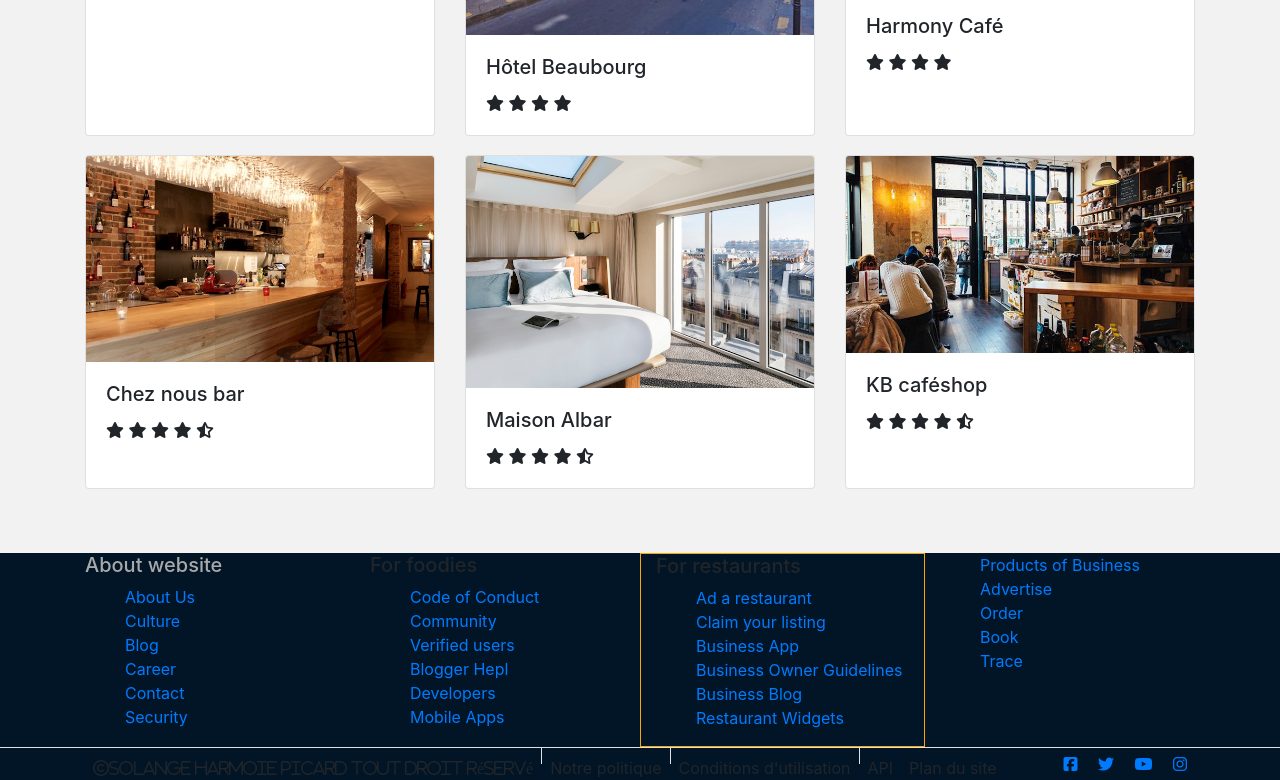
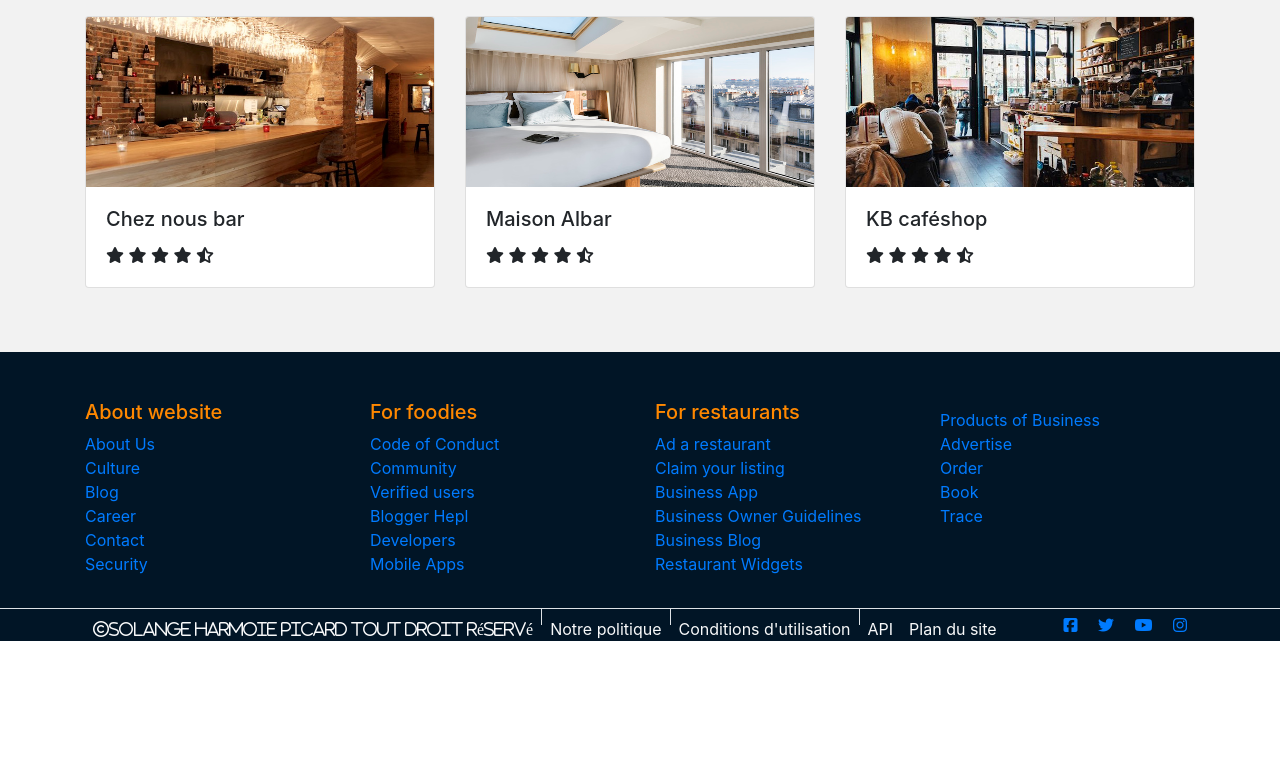
Before and after one commit to SolangeHarmoniePICARD/foodies, a plain HTML site: page index.html in a window 1280 px wide. Shown: the part 1029-1809 px from the top of the page. After the commit the page ends 1670 px from the top, so only its background shows below. Drawn offline with nearby package versions, Linux system fonts and the light colour scheme.

Commit message:
Finalisation de la maquette, nettoyage du css

```diff
--- a/index.html
+++ b/index.html
@@ -8,6 +8,8 @@
     <link rel="stylesheet" href="https://stackpath.bootstrapcdn.com/bootstrap/4.3.1/css/bootstrap.min.css" integrity="sha384-ggOyR0iXCbMQv3Xipma34MD+dH/1fQ784/j6cY/iJTQUOhcWr7x9JvoRxT2MZw1T" crossorigin="anonymous">
     <link rel="stylesheet" href="style.css">
     <link rel="icon" type="image/png" href="img/chef.png" />
+    <link href="https://fonts.googleapis.com/css?family=Roboto&display=swap" rel="stylesheet">
+    <link href="https://fonts.googleapis.com/css?family=Montserrat+Alternates|Roboto:700i&display=swap" rel="stylesheet">
   </head>
 
   <body>
@@ -44,21 +46,21 @@
             <div class="carousel-item active">
               <img src="img/flore.jpg" class="d-block w-100" alt="...">
               <div class="carousel-caption d-none d-md-block">
-                <h5>Cafés</h5>
+                <h1>Cafés</h1>
                 <p>Les cafés mythiques...</p>
               </div>
             </div>
             <div class="carousel-item">
               <img src="img/restaurant-bateau-mouche.jpg" class="d-block w-100" alt="...">
               <div class="carousel-caption d-none d-md-block">
-                <h5>Restaurants</h5>
+                <h1>Restaurants</h1>
                 <p>Lorem ipsum dolor sit amet, consectetur adipiscing elit.</p>
               </div>
             </div>
             <div class="carousel-item">
               <img src="img/home-situation.jpg" class="d-block w-100" alt="...">
               <div class="carousel-caption d-none d-md-block">
-                <h5>Hôtels</h5>
+                <h1>Hôtels</h1>
                 <p>Sous les toits de Paris ! </p>
               </div>
             </div>
@@ -73,7 +75,7 @@
           </a>
         </div>
       </div>
-      <!===========================================================================================>
+
         <!-- bandeau contenant la barre de recherche -->
         <div class="navigation row">
           <div class="search container">
@@ -94,7 +96,7 @@
     <section>
       <!--- titre --->
       <div class="bestof container">
-        <div class="">
+        <div class="header">
           <h2 class="text-center">Les places les plus visitées</h2>
           <p class="text-center">Découvrez les restaurants, bars et hôtels les mieux notées de la villes!</p>
         </div>
@@ -113,7 +115,7 @@
             </div>
           </div>
 
-          <div class="card">
+          <div class="card second">
             <img src="img/beaubourg-hotel.jpg" class="card-img-top" alt="devanture de l'hotel BeauBourg">
             <div class="card-body">
               <h5 class="card-title">Hôtel Beaubourg</h5>
@@ -190,47 +192,42 @@
     <footer class="plan_site">
       <div class="foot container ">
         <div class="row">
-          <article class="website text-justify col-md-3">
+          <article class="website d-flex flex-column col-md-3">
             <h5>About website</h5>
-            <ul>
-              <li><a class="link" href="#">About Us</a></li>
-              <li><a class="link" href="#" >Culture</a></li>
-              <li><a class="link" href="#">Blog</a></li>
-              <li><a class="link" href="#">Career</a></li>
-              <li><a class="link" href="#">Contact</a></li>
-              <li><a class="link" href="#">Security</a></li>
-            </ul>
+            <a class="link" href="#">About Us</a>
+            <a class="link" href="#" >Culture</a>
+            <a class="link" href="#">Blog</a>
+            <a class="link" href="#">Career</a>
+            <a class="link" href="#">Contact</a>
+            <a class="link" href="#">Security</a>
           </article>
-          <div class="foodies col-md-3">
+          <div class="foodies d-flex flex-column col-md-3">
             <h5>For foodies</h5>
-            <ul>
-              <li><a href="#">Code of Conduct</a></li>
-              <li><a href="#">Community</a></li>
-              <li><a href="#">Verified users</a></li>
-              <li><a href="#">Blogger Hepl</a></li>
-              <li><a href="#">Developers</a></li>
-              <li><a href="#">Mobile Apps</a></li>
-            </ul>
+
+              <a href="#">Code of Conduct</a>
+              <a href="#">Community</a>
+              <a href="#">Verified users</a>
+              <a href="#">Blogger Hepl</a>
+              <a href="#">Developers</a>
+              <a href="#">Mobile Apps</a>
+
           </div>
-          <div class="restaurant col-md-3">
+          <div class="restaurant d-flex flex-column col-md-3">
             <h5>For restaurants</h5>
-            <ul>
-              <li><a href="#">Ad a restaurant</a></li>
-              <li><a href="#">Claim your listing</a></li>
-              <li><a href="#">Business App</a></li>
-              <li><a href="#">Business Owner Guidelines</a></li>
-              <li><a href="#">Business Blog</a></li>
-              <li><a href="#">Restaurant Widgets</a></li>
-            </ul>
+            <a href="#">Ad a restaurant</a>
+            <a href="#">Claim your listing</a>
+            <a href="#">Business App</a>
+            <a href="#">Business Owner Guidelines</a>
+            <a href="#">Business Blog</a>
+            <a href="#">Restaurant Widgets</a>
           </div>
-          <div class="other col-md-3">
-            <ul>
-              <li><a href="#">Products of Business</a></li>
-              <li><a href="#">Advertise</a></li>
-              <li><a href="#">Order</a></li>
-              <li><a href="#">Book</a></li>
-              <li><a href="#">Trace</a></li>
-            </ul>
+          <div class="other d-flex flex-column col-md-3">
+            <h5></h5>
+            <a href="#">Products of Business</a>
+            <a href="#">Advertise</a>
+            <a href="#">Order</a>
+            <a href="#">Book</a>
+            <a href="#">Trace</a>
           </div>
         </div>
       </div>
@@ -238,7 +235,7 @@
       <div class="end border-top">
         <div class="container">
           <div class="communication d-flex flex-row justify-content-between">
-            <div class="legal_mentions d-flex flex-row">
+            <div class="text-light legal_mentions d-flex flex-row">
               <span class="border-right p-2">
                 <i class="far fa-copyright">Solange Harmoie PICARD tout droit réservé</i>
               </span>
--- a/style.css
+++ b/style.css
@@ -1,6 +1,12 @@
+/* slider */
+h1{
+  font-family: 'Roboto', sans-serif;
+  color: #D18700;
+}
+
 /* Bandeau avec barre de recherche */
 .navigation{
-  background-color: #F3F7FA;
+  background-color: #FFFFFF;
 }
 .search{
   height: 5em;
@@ -13,28 +19,41 @@ section{
   padding-top: 4em;
   padding-bottom: 4em;
 }
+.header{
+  color: #212D40;
+  font-family: 'Montserrat Alternates', sans-serif;
+  padding-bottom: 2em;
+}
 .card-deck{
   /* carte des hotels, restaurants, bar, cafés les mieux notées */
   margin-top: 1.2em;
+}
+.card-img-top{
+  height: 170.167px;
 }
 
 /* footer */
 .plan_site{
   background-color: #011526;
+  padding-top: 3em;
+
+}
+.row{
+  padding-bottom: 2em;
 }
 .restaurant{
-  border: 1px solid orange;
-  text-align: left;
+
+  text-align: justify;
 
 }
-.website h5{
-  color: darkgrey;
+.website h5, .foodies h5, .restaurant h5{
+  color: #FF8800;
+  text-align: justify;
 }
-.website ul, .foodies ul, .restaurant ul, .other ul{
-  list-style-type: none;
-  text-decoration: none;
-  text-align: left;
+.other{
+
 }
+/* Mention legal */
 span{
   height: 0.5em;
 
@@ -44,4 +63,5 @@ span:hover{
 }
 .social_network a:active{
   color: #734002;
+  font-size: 0.5em;
 }
```
